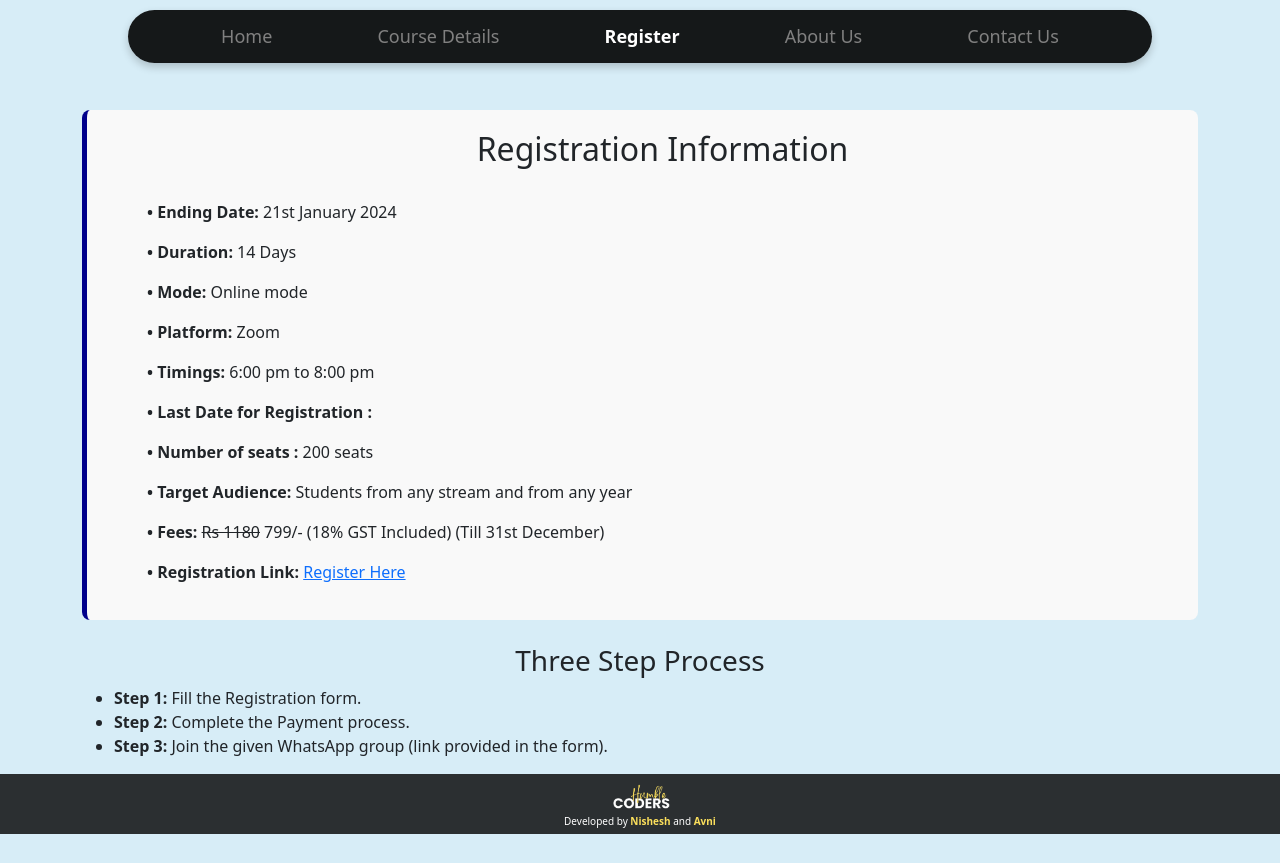
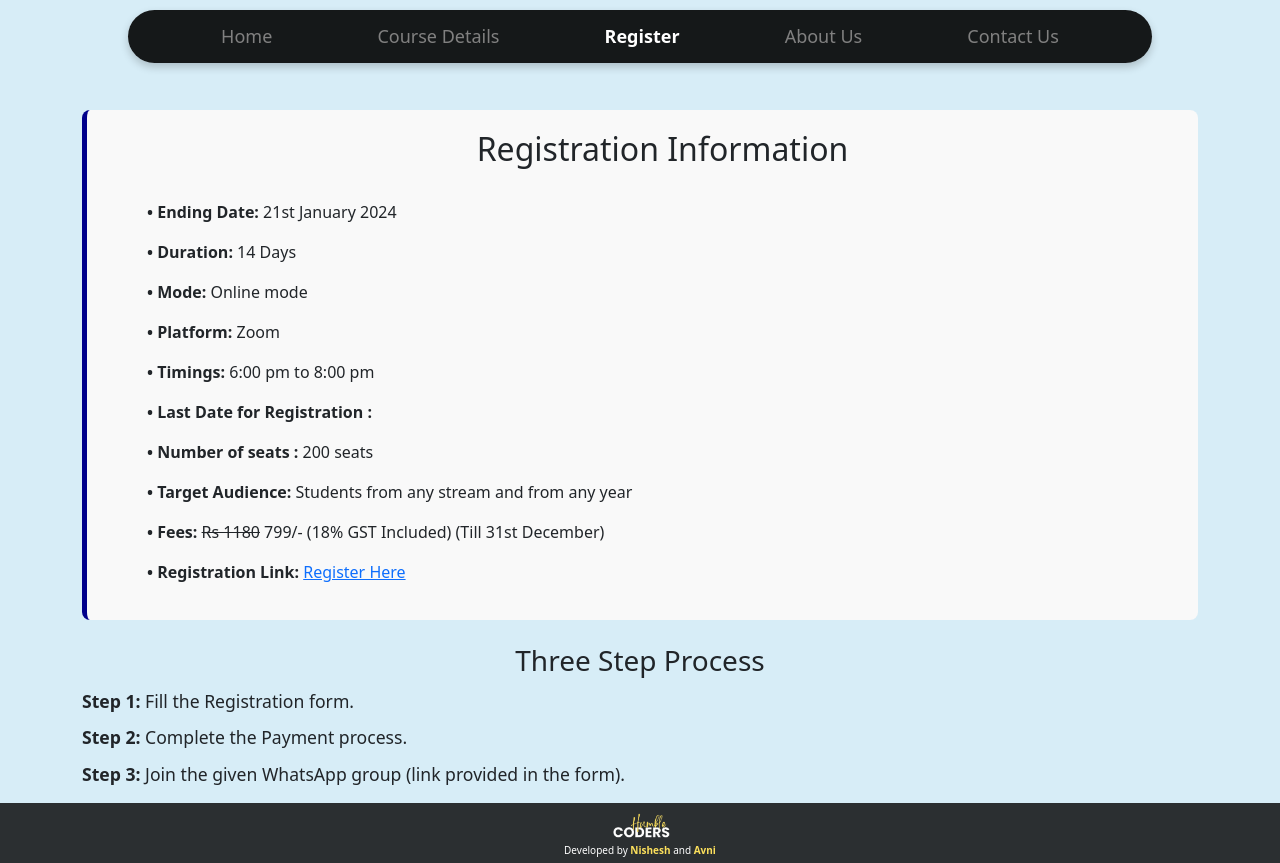
Before and after one commit to Aerykcodes/Humble-Coders-new, a React (Vite) app: page /registration in a window 1280 px wide. Before the commit the page ends 834 px from the top, so only its background shows below. Built offline with nearby package versions, Linux system fonts and the light colour scheme; a web font is replaced by a local one.

Commit message:
Update Registration.css

```diff
--- a/src/assets/Pages/Registration/Registration.css
+++ b/src/assets/Pages/Registration/Registration.css
@@ -1,15 +1,43 @@
-.register-heading-container{
+.register-heading-container {
     max-width: 1200px;
     margin: 20px auto;
     padding: 20px;
     background-color: #f9f9f9;
     border-radius: 8px;
     margin-bottom: 20px;
-    margin-top: 110px; /* Increase this value to move the box further down */
+    margin-top: 110px; /* Increased this value to move the box further down */
     padding-left: 60px;
     border-left: 5px solid darkblue;
-}
+  }
 
-.reg-bg{
+  .reg-bg {
     background-color: #d7edf7;
-}
+  }
+
+  /* Styling for the Three Step Process Section */
+  .three-step-container {
+    max-width: 1200px;
+    margin: 20px auto;
+    padding: 20px;
+    background-color: #f9f9f9;
+    border-radius: 8px;
+    margin-bottom: 20px;
+    padding-left: 60px;
+    border-left: 5px solid darkblue;
+  }
+  .steps-list {
+    list-style-type: none;
+    padding-left: 0;
+  }
+  .highlight-box {
+    display: inline-block;
+    background-color: red; /* Red background */
+    color: white; /* White text */
+    padding: 1px 5px; /* Add some padding around the text */
+    border-radius: 5px; /* Optional: rounded corners */
+    font-weight: bold; /* Optional: bold text */
+  }
+  .steps-list li {
+    margin: 10px 0;
+    font-size: 1.1rem;
+  }
```
